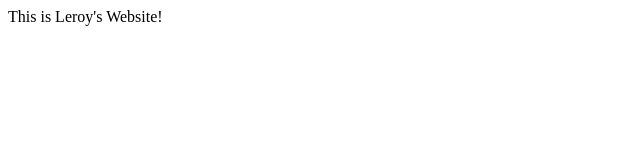
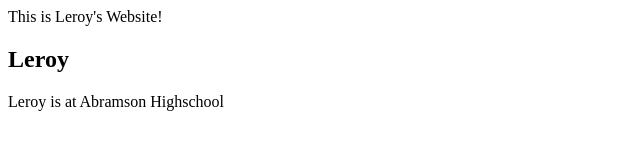
Before and after one commit to ManMan130/ManMan130.github.io, a plain HTML site: page index.html in a window 1280 px wide. Shown: the whole page, without its empty margins (0-640 px from the left). Drawn offline with Linux system fonts and the light colour scheme.

Commit message:
todo 5 completed

```diff
--- a/index.html
+++ b/index.html
@@ -2,11 +2,24 @@
 <html>
     <head>
             </title>This is Leroy's Website!</title>
-<meta charset="UTF-8>"
-<meta name="description" content="free html tutorial for beginners">
-<meta name="keywords"  content="html, tutorial,beginners">
-<meta name="author" content="bro code">
-<meta name="viewport" content="width=device-width, initial-scale=1.0"
-<meta http-equiv="refresh" content="30"
+    </head>
+    <body>
+    <!-- Visible HTML elements GO HERE-->
+     <div>
+        <nav>
+
+        </nav>
+        <main>
+            <!-- Sidebar section -->
+             <div>
+
+             </div>
+            <!-- Content section -->
+            <div>
+                <h2>Leroy</h2>
+                <p>Leroy is at Abramson Highschool</p>
+            </div>
+        </main>
+     </div>
     </body>
 </html>
```
